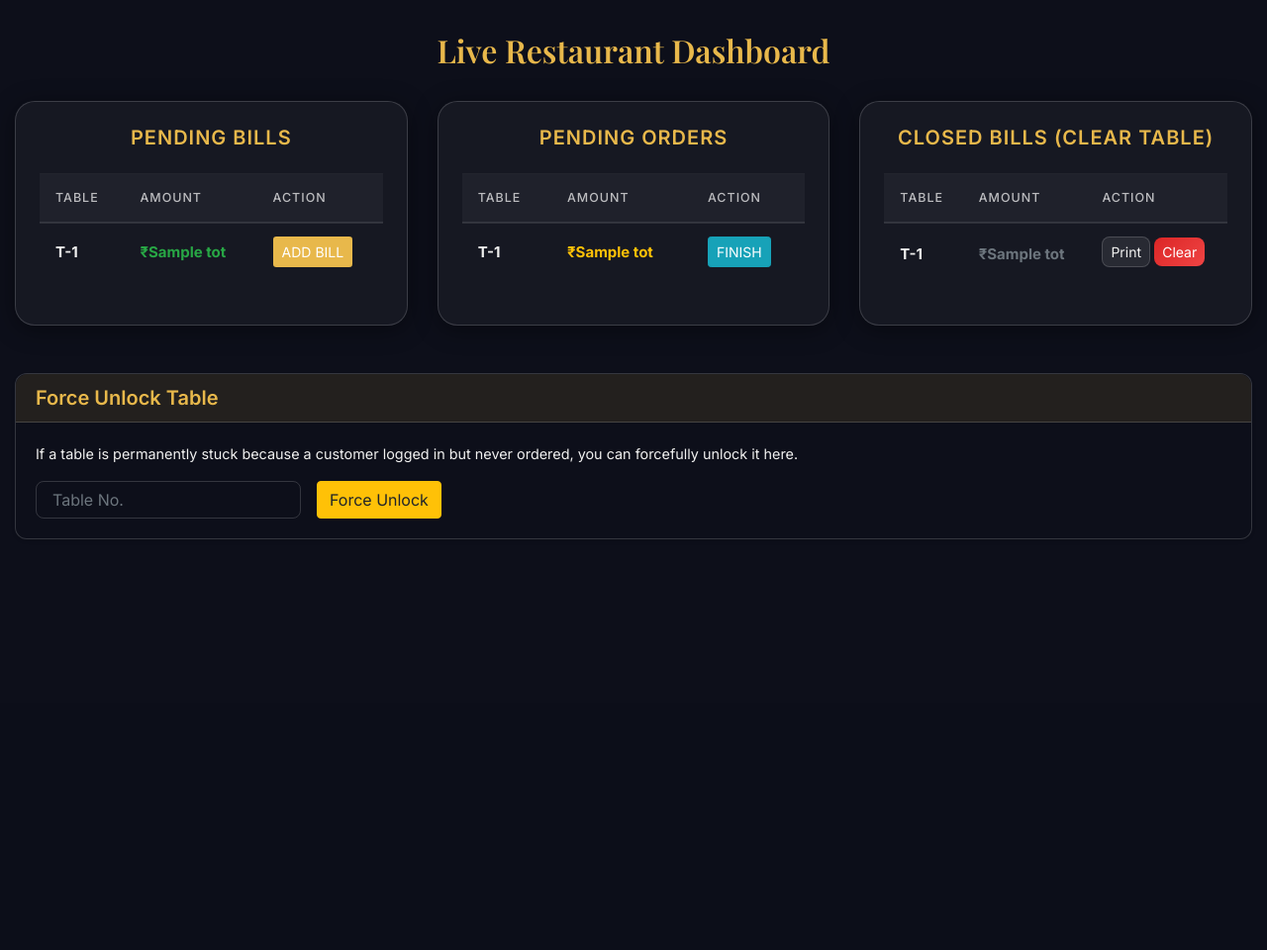
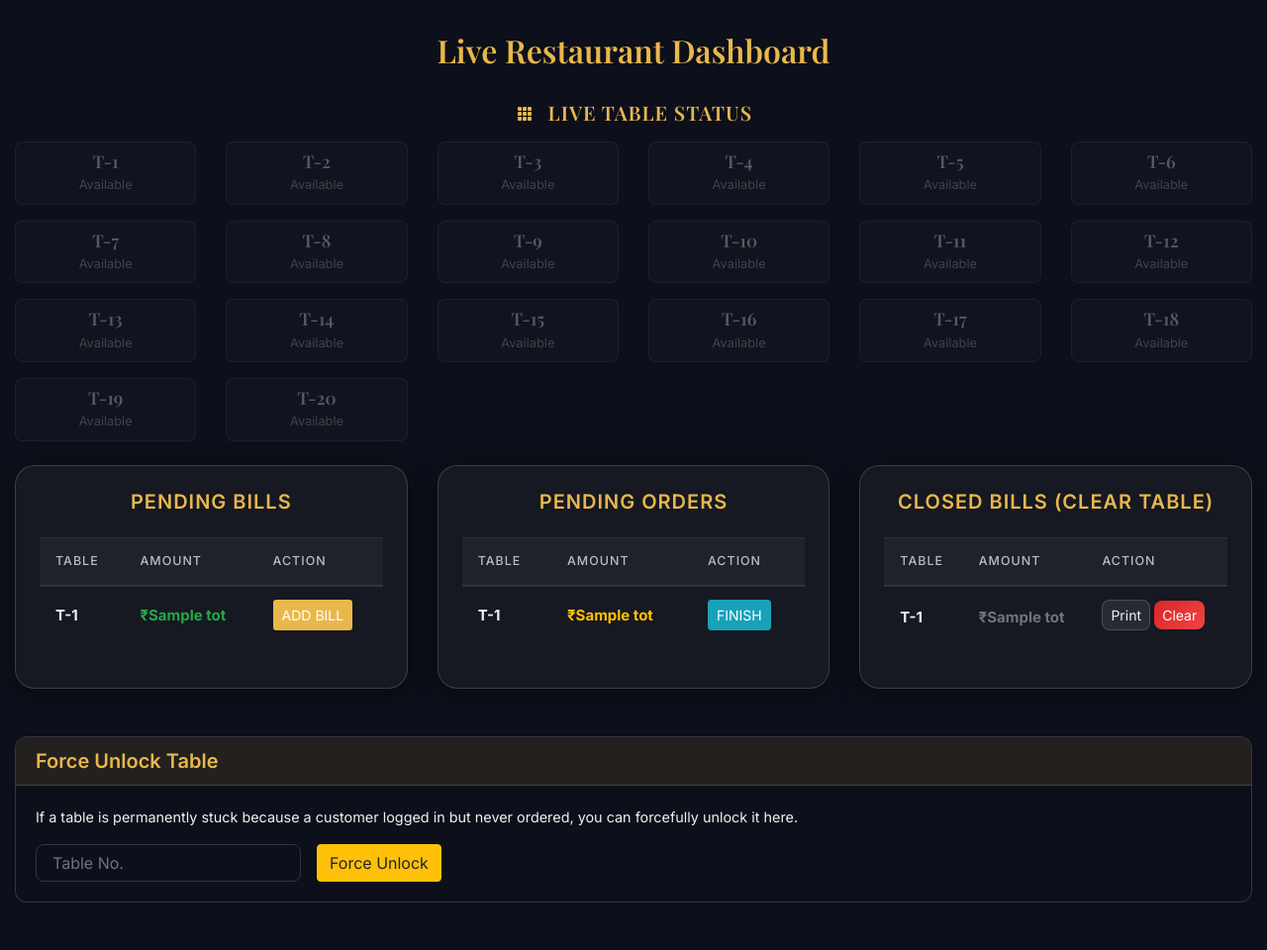
Before and after one commit to developerraj19-sudo/RestroCafe, a PHP site: template app/Views/admin/dashboard.php in a window 1280 px wide. Shown: the part 90-1050 px from the top of the page at 99% size. Before the commit the page ends 635 px from the top, so only its background shows below. Run offline with PHP 8.4, Linux system fonts and the light colour scheme; the template is opened without the code that fills it: most values are stand-ins (such as "Sample title", 1, 10 or a date in 2020); some libraries are stand-ins or nearby versions.

Commit message:
Implement Live Table Status grid on Admin Dashboard showing occupied tables

```diff
--- a/app/Controllers/AdminController.php
+++ b/app/Controllers/AdminController.php
@@ -68,6 +68,7 @@ class AdminController extends BaseController {
     public function dashboard() {
         $this->requireLogin();
         $data = [
+            'occupiedTables' => $this->adminModel->getOccupiedTables(),
             'finishlist' => $this->adminModel->finishlist(),
             'orderlist' => $this->adminModel->orderlist(),
             'billlist' => $this->adminModel->billlist()
--- a/app/Views/admin/dashboard.php
+++ b/app/Views/admin/dashboard.php
@@ -81,6 +81,37 @@
         <?php endif; ?>
 
       <h2 class="dashboard-header text-center">Live Restaurant Dashboard</h2>
+
+      <!-- Live Table Status -->
+      <div class="row mb-2">
+        <div class="col-12">
+            <h5 class="admin-card-title mb-3" style="color: var(--accent-color); font-family: 'Playfair Display', serif;">
+                <svg xmlns="http://www.w3.org/2000/svg" width="20" height="20" fill="currentColor" class="bi bi-grid-3x3-gap-fill mr-2 pb-1" viewBox="0 0 16 16">
+                  <path d="M1 2a1 1 0 0 1 1-1h2a1 1 0 0 1 1 1v2a1 1 0 0 1-1 1H2a1 1 0 0 1-1-1zm5 0a1 1 0 0 1 1-1h2a1 1 0 0 1 1 1v2a1 1 0 0 1-1 1H7a1 1 0 0 1-1-1zm5 0a1 1 0 0 1 1-1h2a1 1 0 0 1 1 1v2a1 1 0 0 1-1 1h-2a1 1 0 0 1-1-1zM1 7a1 1 0 0 1 1-1h2a1 1 0 0 1 1 1v2a1 1 0 0 1-1 1H2a1 1 0 0 1-1-1zm5 0a1 1 0 0 1 1-1h2a1 1 0 0 1 1 1v2a1 1 0 0 1-1 1H7a1 1 0 0 1-1-1zm5 0a1 1 0 0 1 1-1h2a1 1 0 0 1 1 1v2a1 1 0 0 1-1 1h-2a1 1 0 0 1-1-1zM1 12a1 1 0 0 1 1-1h2a1 1 0 0 1 1 1v2a1 1 0 0 1-1 1H2a1 1 0 0 1-1-1zm5 0a1 1 0 0 1 1-1h2a1 1 0 0 1 1 1v2a1 1 0 0 1-1 1H7a1 1 0 0 1-1-1zm5 0a1 1 0 0 1 1-1h2a1 1 0 0 1 1 1v2a1 1 0 0 1-1 1h-2a1 1 0 0 1-1-1z"/>
+                </svg> Live Table Status
+            </h5>
+            <div class="row">
+                <?php for($i=1; $i<=20; $i++): ?>
+                    <?php
+                        $isOccupied = isset($occupiedTables[$i]);
+                        $customerName = $isOccupied ? $occupiedTables[$i] : 'Available';
+                        $bgStyle = $isOccupied ? 'background: rgba(220, 167, 102, 0.15); border: 1px solid var(--accent-color);' : 'background: rgba(255,255,255,0.02); border: 1px solid rgba(255,255,255,0.05);';
+                        $textStyle = $isOccupied ? 'color: var(--accent-color); font-weight: 600;' : 'color: rgba(255,255,255,0.3);';
+                    ?>
+                    <div class="col-6 col-sm-4 col-md-3 col-lg-2 mb-3">
+                        <div class="card text-center" style="<?php echo $bgStyle; ?> border-radius: 8px; transition: all 0.3s; height: 100%;">
+                            <div class="card-body p-2">
+                                <h6 class="mb-1" style="<?php echo $textStyle; ?> font-family: 'Playfair Display', serif; font-size: 1.1rem;">T-<?php echo $i; ?></h6>
+                                <div style="font-size: 0.8rem; <?php echo $isOccupied ? 'color: #fff;' : 'color: rgba(255,255,255,0.2);'; ?> white-space: nowrap; overflow: hidden; text-overflow: ellipsis;" title="<?php echo htmlspecialchars($customerName); ?>">
+                                    <?php echo htmlspecialchars($customerName); ?>
+                                </div>
+                            </div>
+                        </div>
+                    </div>
+                <?php endfor; ?>
+            </div>
+        </div>
+      </div>
 
       <div class="row">
         <!-- Pending Bill list -->
```
